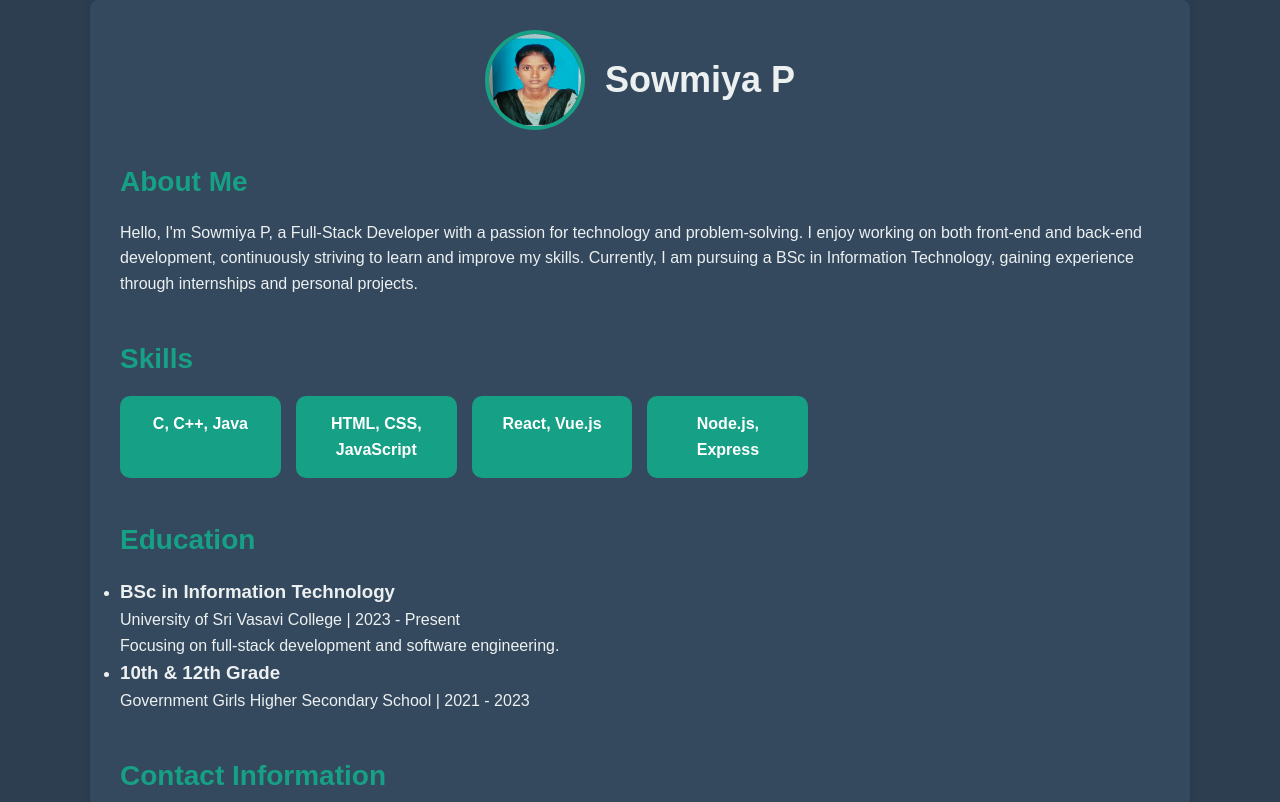
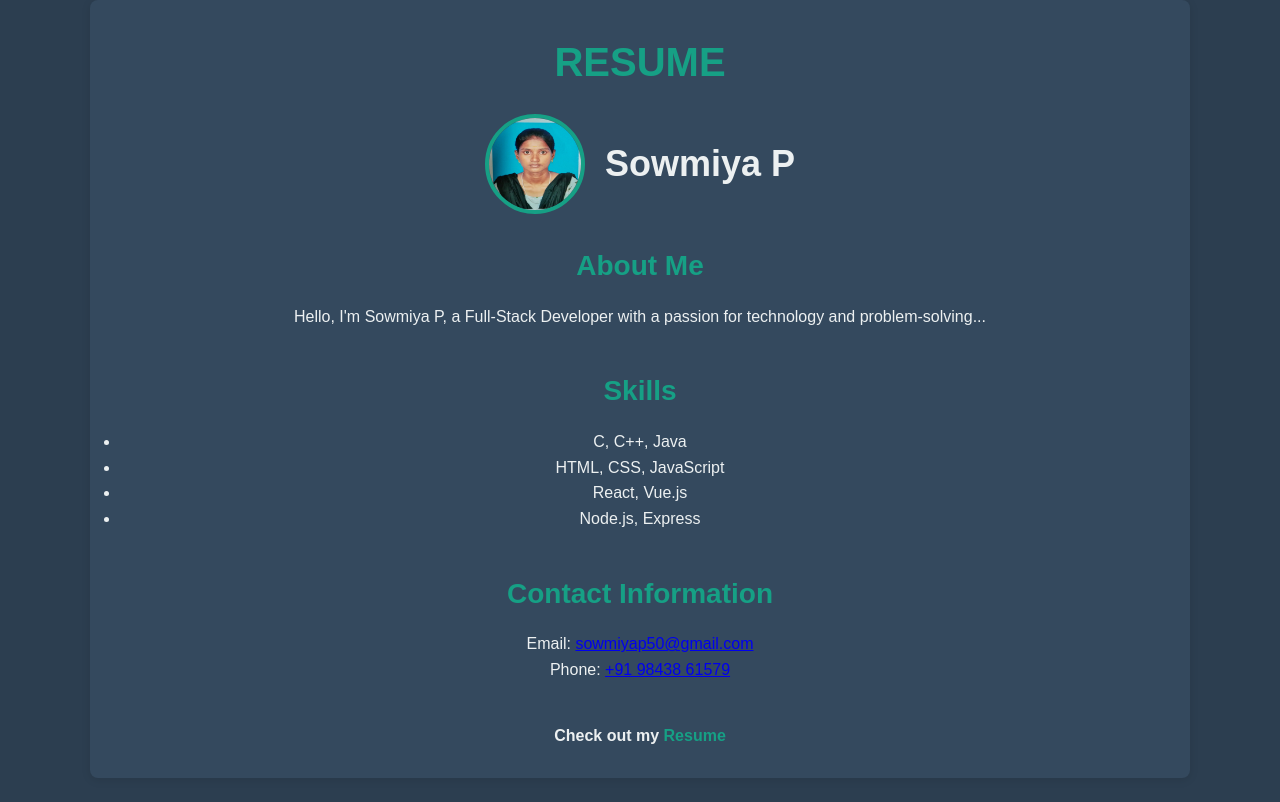
Before and after one commit to sowmiyap50/Sowmiya-2005-, a plain HTML site: page index.html in a window 1280 px wide. Shown: the top 802 px of the page. Drawn offline with Linux system fonts and the light colour scheme.

Commit message:
Update index.html

```diff
--- a/index.html
+++ b/index.html
@@ -27,16 +27,25 @@
             padding: 30px;
             border-radius: 8px;
             box-shadow: 0 2px 10px rgba(0, 0, 0, 0.1);
+            text-align: center; /* Centers all direct child elements */
+        }
+
+        /* Centered Resume Title */
+        .resume-title {
+            font-size: 40px;
+            font-weight: bold;
+            color: #16a085;
+            margin-bottom: 20px;
+            text-transform: uppercase;
         }
 
         /* Header */
         header {
-            text-align: center;
-            margin-bottom: 30px;
             display: flex;
             justify-content: center;
             align-items: center;
             gap: 20px;
+            margin-bottom: 30px;
         }
 
         header h1 {
@@ -58,57 +67,12 @@
 
         section h2 {
             font-size: 28px;
-            color: #16a085; /* Teal section header */
+            color: #16a085;
             margin-bottom: 15px;
-        }
-
-        /* Contact Info */
-        .contact-info {
-            display: flex;
-            flex-direction: column;
-            gap: 10px;
-        }
-
-        .contact-info div {
-            font-size: 16px;
-            color: #bdc3c7;
-        }
-
-        .contact-info a {
-            text-decoration: none;
-            color: #16a085;
-        }
-
-        .contact-info a:hover {
-            text-decoration: underline;
-        }
-
-        /* Skills Section */
-        .skills ul {
-            display: grid;
-            grid-template-columns: repeat(auto-fill, minmax(150px, 1fr));
-            gap: 15px;
-            list-style-type: none;
-        }
-
-        .skills li {
-            background-color: #16a085;
-            color: white;
-            padding: 15px 20px;
-            border-radius: 10px;
-            text-align: center;
-            font-weight: bold;
-            transition: 0.3s;
-        }
-
-        .skills li:hover {
-            background-color: #1abc9c;
-            transform: scale(1.1);
         }
 
         /* Footer */
         footer {
-            text-align: center;
             margin-top: 30px;
         }
 
@@ -125,6 +89,9 @@
 <body>
 
     <div class="container">
+        <!-- Resume Title -->
+        <h1 class="resume-title">Resume</h1>
+
         <!-- Header -->
         <header>
             <img src="IMG-20250323-WA0019.jpg" alt="Sowmiya P" class="profile-img">
@@ -134,7 +101,7 @@
         <!-- About Me -->
         <section>
             <h2>About Me</h2>
-            <p>Hello, I'm Sowmiya P, a Full-Stack Developer with a passion for technology and problem-solving. I enjoy working on both front-end and back-end development, continuously striving to learn and improve my skills. Currently, I am pursuing a BSc in Information Technology, gaining experience through internships and personal projects.</p>
+            <p>Hello, I'm Sowmiya P, a Full-Stack Developer with a passion for technology and problem-solving...</p>
         </section>
 
         <!-- Skills -->
@@ -145,22 +112,6 @@
                 <li>HTML, CSS, JavaScript</li>
                 <li>React, Vue.js</li>
                 <li>Node.js, Express</li>
-            </ul>
-        </section>
-
-        <!-- Education -->
-        <section class="education">
-            <h2>Education</h2>
-            <ul>
-                <li>
-                    <h3>BSc in Information Technology</h3>
-                    <p>University of Sri Vasavi College | 2023 - Present</p>
-                    <p>Focusing on full-stack development and software engineering.</p>
-                </li>
-                <li>
-                    <h3>10th & 12th Grade</h3>
-                    <p>Government Girls Higher Secondary School | 2021 - 2023</p>
-                </li>
             </ul>
         </section>
 
```
